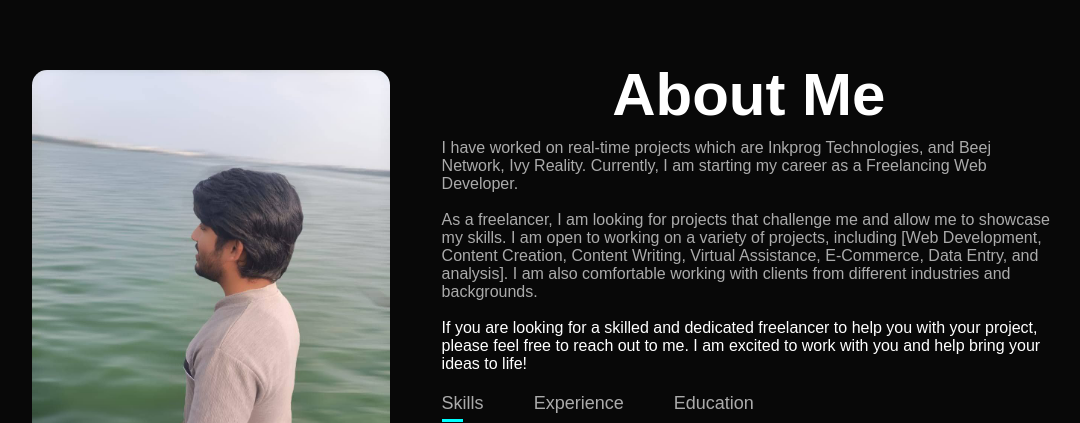
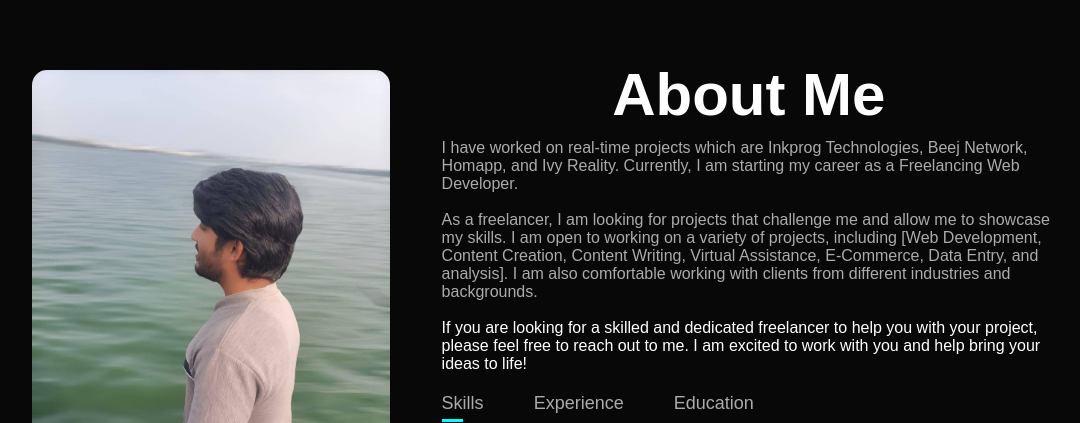
Before and after one commit to imp-host/portfolio, a plain HTML site: page index.html in a window 1280 px wide. Shown: the part 840-1263 px from the top of the page, without its empty margins (96-1176 px from the left). Drawn offline with Linux system fonts and the light colour scheme.

Commit message:
Update index.html

```diff
--- a/index.html
+++ b/index.html
@@ -63,7 +63,7 @@
               In 2022, I joined Careerpedia and completed a Full-Stack training
               program in 3 months. Later, promoted to Internship. During my
               Internship period,--> I have worked on real-time projects which are
-              Inkprog Technologies, and Beej Network, Ivy Reality. Currently, I
+              Inkprog Technologies, Beej Network, Homapp, and Ivy Reality. Currently, I
               am starting my career as a Freelancing Web Developer.
               <br /><br />
               As a freelancer, I am looking for projects that challenge me and
```
